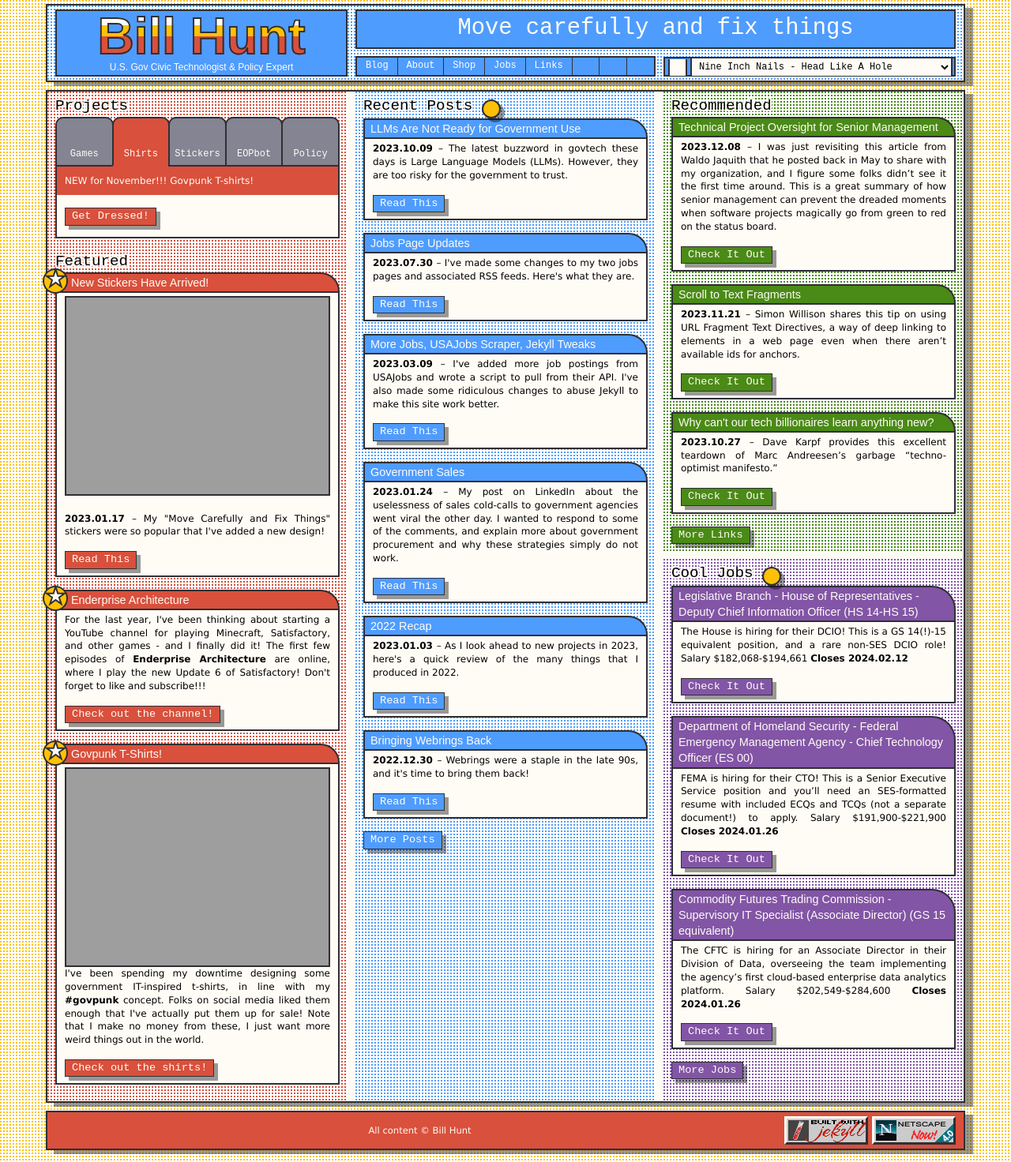
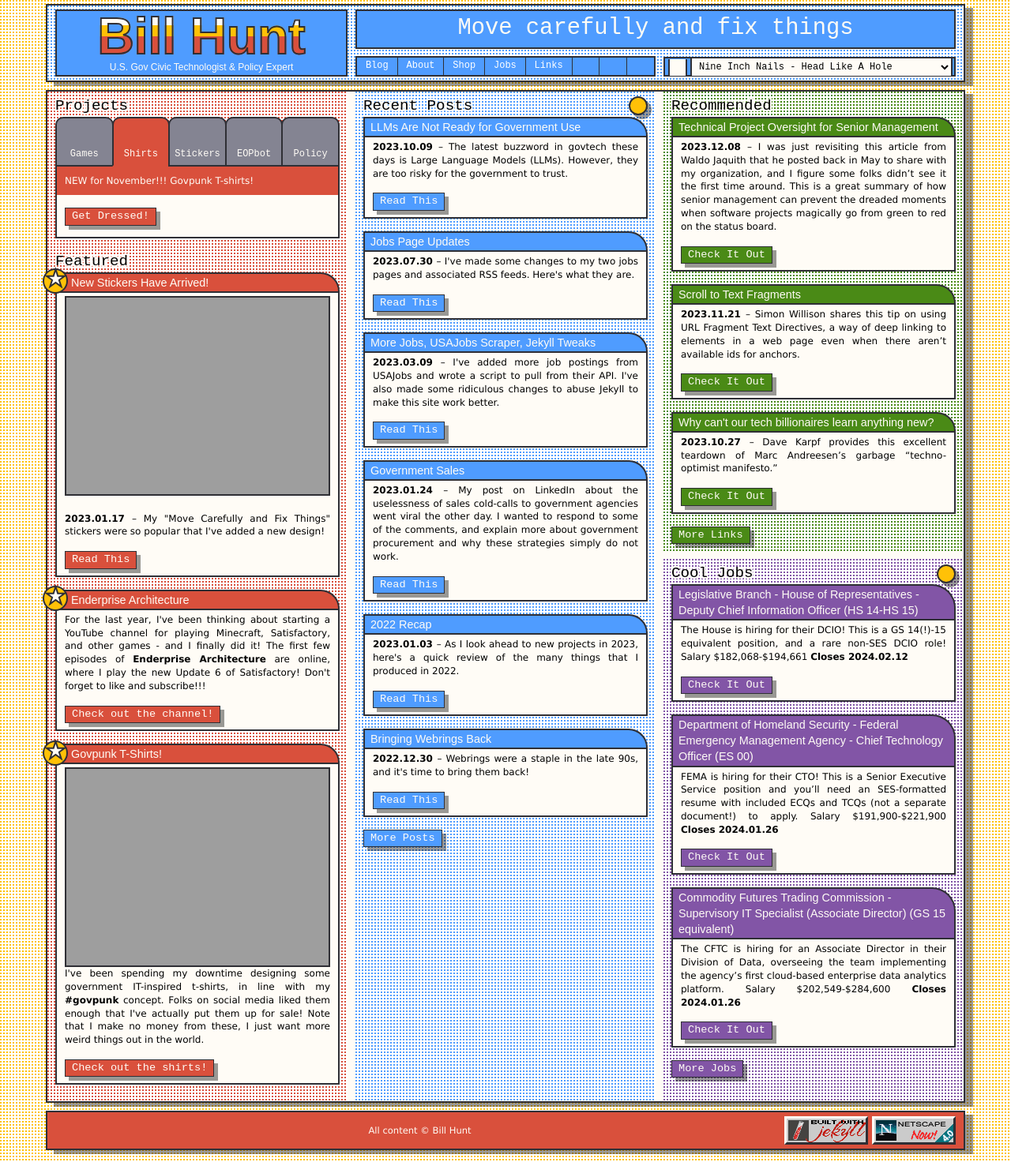
Before and after one commit to krusynth/billhunt.dev, a Jekyll site: the page built from index.md, in a window 1280 px wide. Shown: the whole page at 79% size. Built offline with Jekyll 4.4.1, drawn with Linux system fonts in a browser that asks for light colours; some web fonts are replaced.

Commit message:
Fix up home for new rss links display style.

```diff
--- a/_layouts/home.html
+++ b/_layouts/home.html
@@ -161,9 +161,11 @@
 
 <div class="col">
   <section class="posts">
-    <h2 class="section-title">Recent Posts
+    <header class="section-header">
+      <h2 class="section-title">Recent Posts</h2>
       <a href="/feed.xml" class="rss-link" title="Follow this site with RSS"><span class="icon fas fa-rss"></span></a>
-    </h2>
+    </header>
+
     {% for post in normal_posts limit:6 %}
       <article class="post-multiple">
         <header class="post-header hoverable">
@@ -197,7 +199,9 @@
 
 <div class="col">
   <section class="recommended">
-    <h2 class="section-title">Recommended</h2>
+    <header class="section-header">
+      <h2 class="section-title">Recommended</h2>
+    </header>
     {% assign recommended = site.recommended | reverse%}
     {% for post in recommended limit:3 %}
       <article class="post-multiple">
@@ -228,9 +232,10 @@
   </section>
 
   <section class="jobs">
-    <h2 class="section-title">Cool Jobs
+    <header class="section-header">
+      <h2 class="section-title">Cool Jobs</h2>
       <a href="/jobs.xml" class="rss-link" title="Follow jobs list only, with RSS"><span class="icon fas fa-rss"></span></a>
-    </h2>
+    </header>
 
     {% assign posts = site.data.usajobs | where_exp:"job", "job.content" | slice: 0, 3 %}
     {% include jobs-list.html posts=posts %}
```
